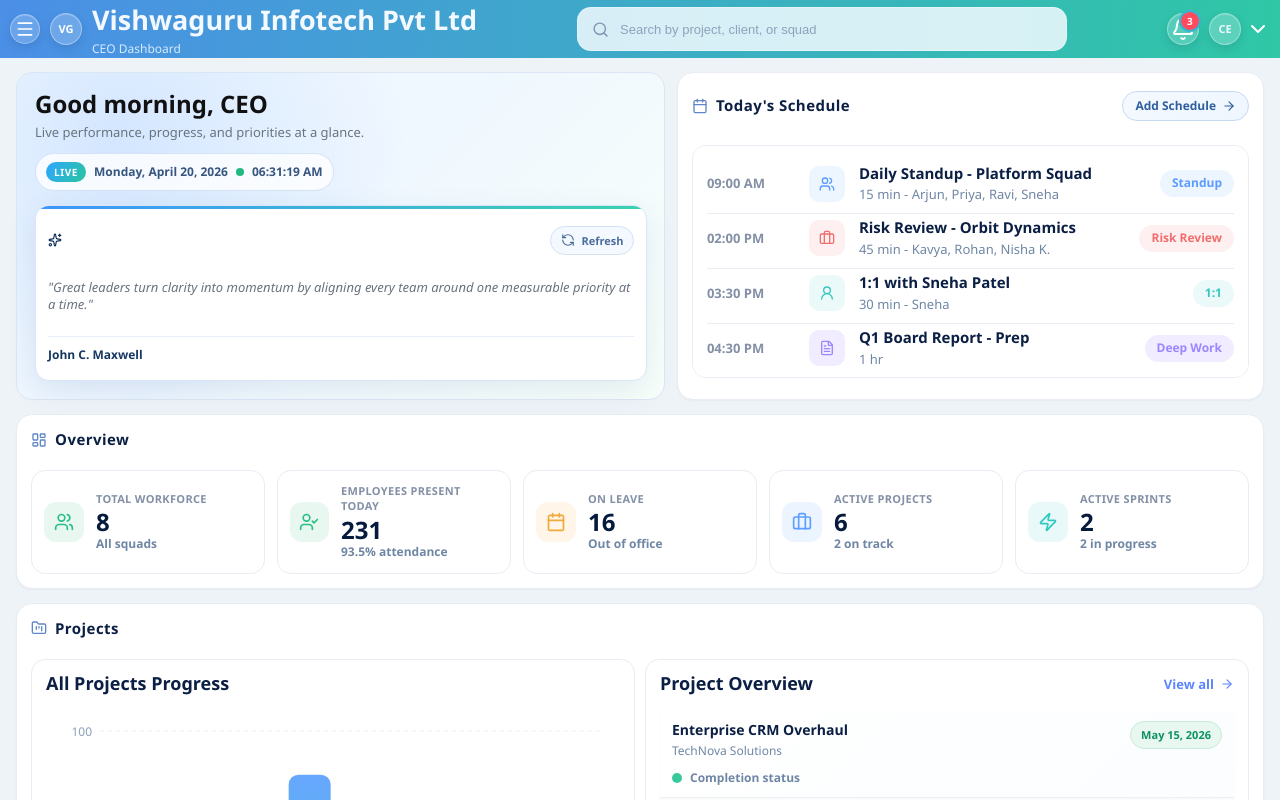
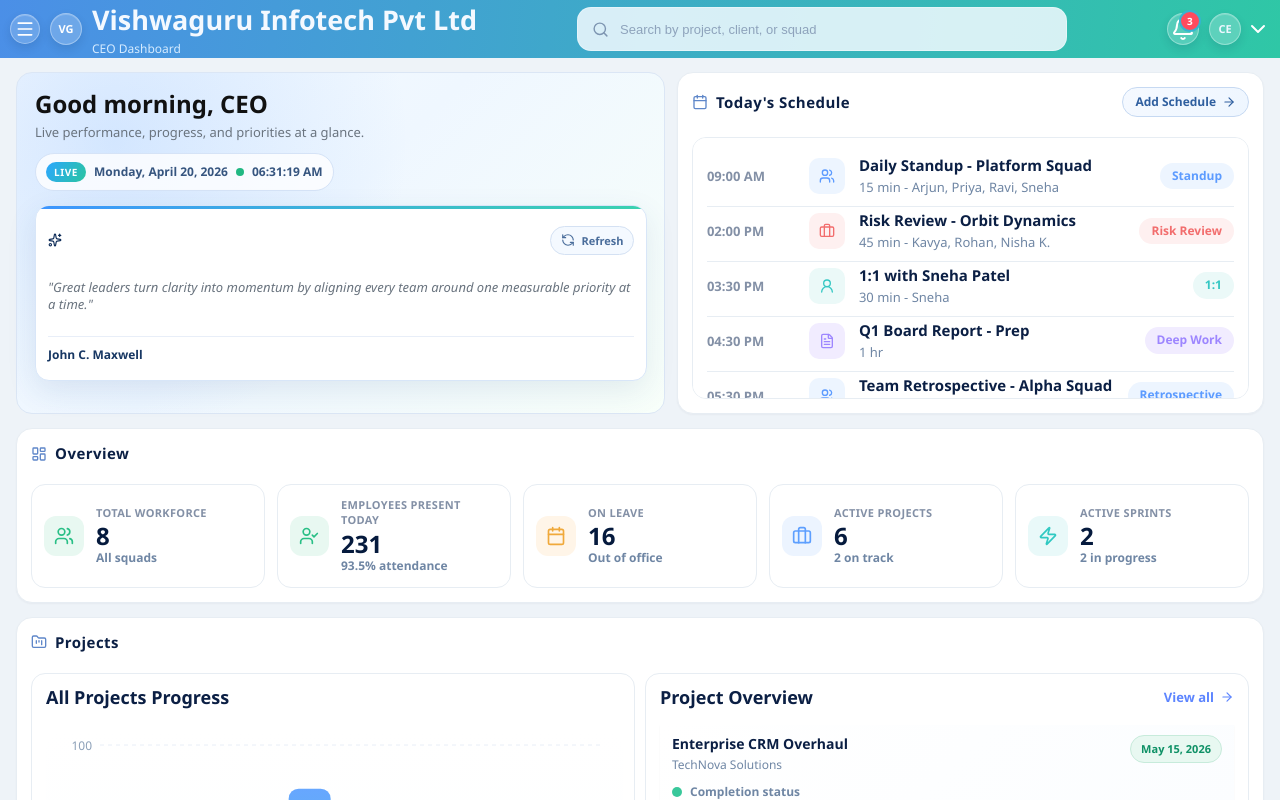
Before and after one commit to Tanu123T/CEODashboard, a React (Vite) app in the folder ceodashboard/: page / in a window 1280 px wide. Built offline with nearby package versions, Linux system fonts and the light colour scheme.

Commit message:
home page

```diff
--- a/ceodashboard/src/components/Home/Home.css
+++ b/ceodashboard/src/components/Home/Home.css
@@ -244,7 +244,7 @@
 
 .top-schedule-panel {
     height: 100%;
-    max-height: 207px;
+    max-height: 236px;
     overflow-y: auto;
     overflow-x: hidden;
     padding: 4px;
@@ -882,6 +882,18 @@
     color: #f59043;
 }
 
+.schedule-icon.green,
+.schedule-tag.green {
+    background: #e8f8f1;
+    color: #29bf86;
+}
+
+.schedule-icon.amber,
+.schedule-tag.amber {
+    background: #fff5e8;
+    color: #f0a93b;
+}
+
 .bottom-grid {
     display: grid;
     grid-template-columns: 1fr 1fr;
--- a/ceodashboard/src/components/Home/Home.jsx
+++ b/ceodashboard/src/components/Home/Home.jsx
@@ -137,8 +137,31 @@ const scheduleItems = [
     tone: "purple",
     tag: "Deep Work",
   },
+  {
+    time: "05:30 PM",
+    title: "Team Retrospective - Alpha Squad",
+    meta: "45 min - Arjun, Priya, Ravi, Sneha, Rahul",
+    icon: Users,
+    tone: "blue",
+    tag: "Retrospective",
+  },
+  {
+    time: "06:15 PM",
+    title: "Client Call - TechNova Solutions",
+    meta: "30 min - Client discussion on deliverables",
+    icon: Briefcase,
+    tone: "green",
+    tag: "Client Call",
+  },
+  {
+    time: "07:00 PM",
+    title: "Code Review - Dashboard Module",
+    meta: "1 hr - Review PRs from team",
+    icon: FileText,
+    tone: "amber",
+    tag: "Code Review",
+  },
 ];
-
 
 const parseDateValue = (value) => {
   const parsed = new Date(value);
```
